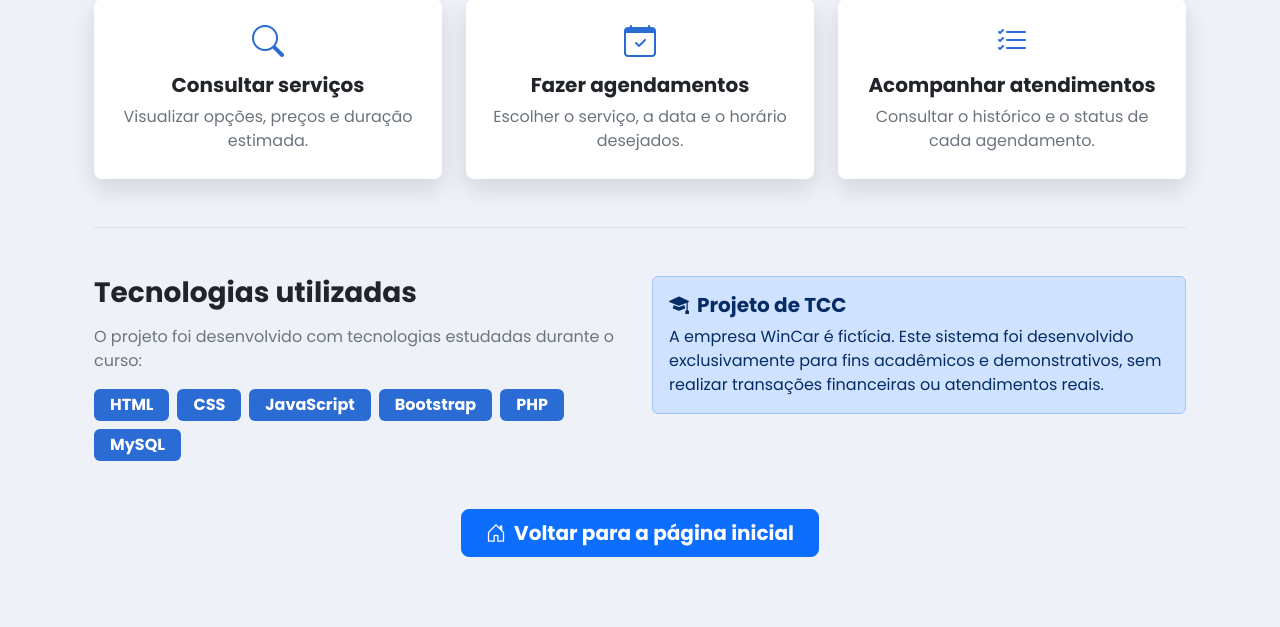
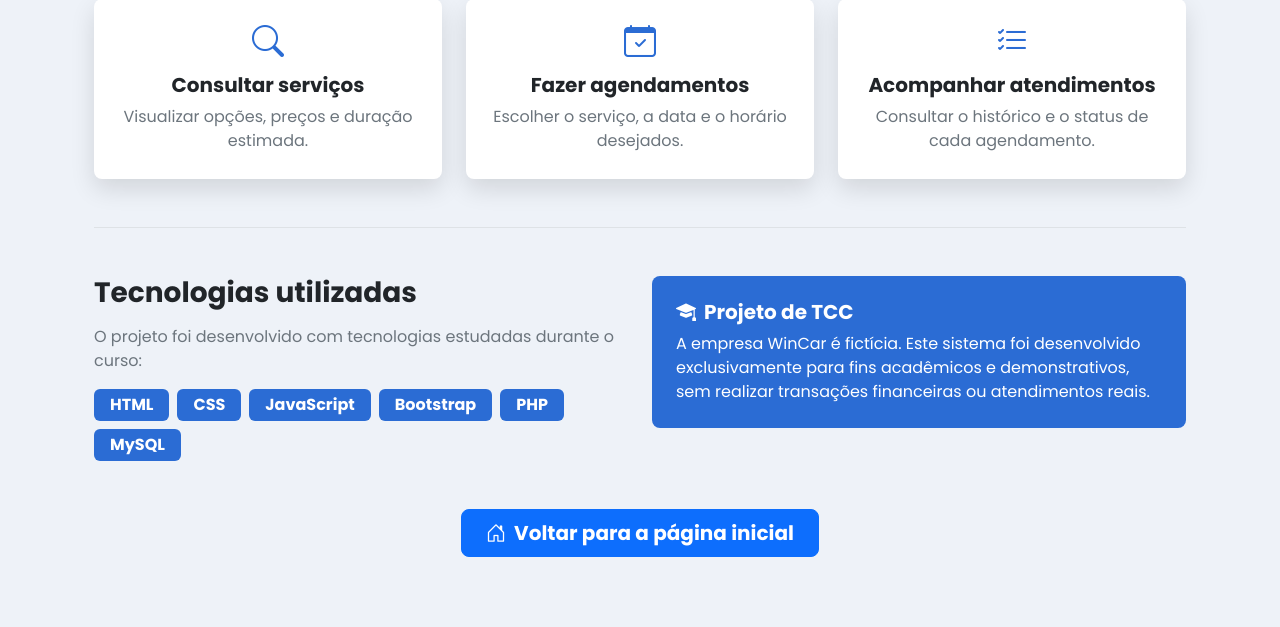
Before and after one commit to Vitor-Maldonado-G/WinCar, a PHP site: page /sobrenos.php in a window 1280 px wide. Shown: the part 702-1329 px from the top of the page. Run offline with PHP 8.4, Linux system fonts and the light colour scheme.

Commit message:
Padroniza destaque da seção Projeto de TCC

```diff
--- a/sobrenos.php
+++ b/sobrenos.php
@@ -72,7 +72,7 @@ include 'includes/header.php';
             </div>
         </div>
         <div class="col-12 col-lg-6">
-            <div class="alert alert-primary mb-0" role="note">
+            <div class="bg-primary text-white p-4 rounded-3" role="note">
                 <h2 class="h5 fw-bold mb-2"><i class="bi bi-mortarboard-fill me-2" aria-hidden="true"></i>Projeto de TCC</h2>
                 <p class="mb-0">
                     A empresa WinCar é fictícia. Este sistema foi desenvolvido exclusivamente para fins acadêmicos e demonstrativos, sem realizar transações financeiras ou atendimentos reais.
```
